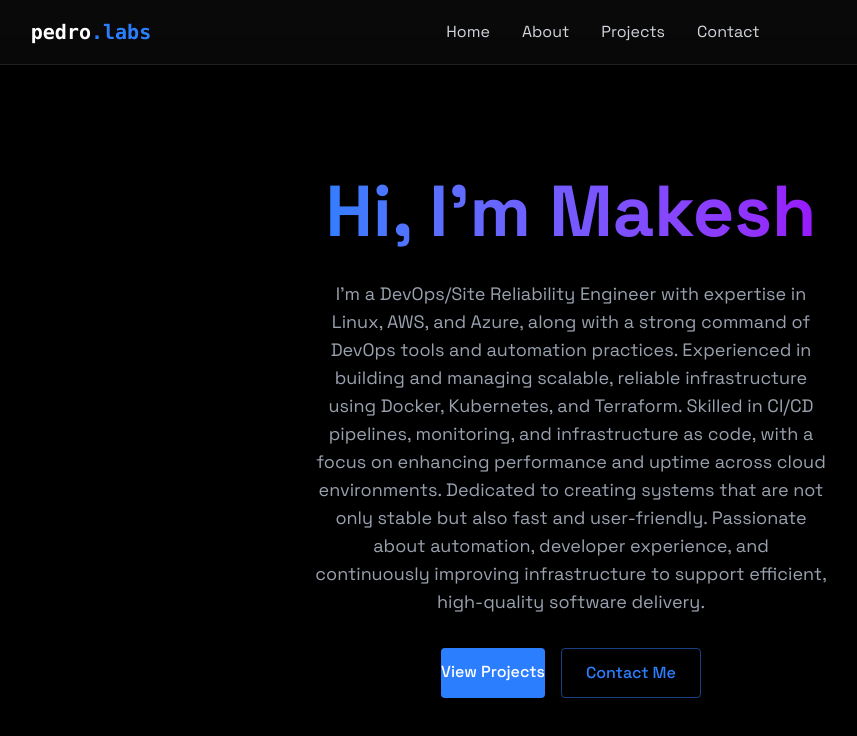
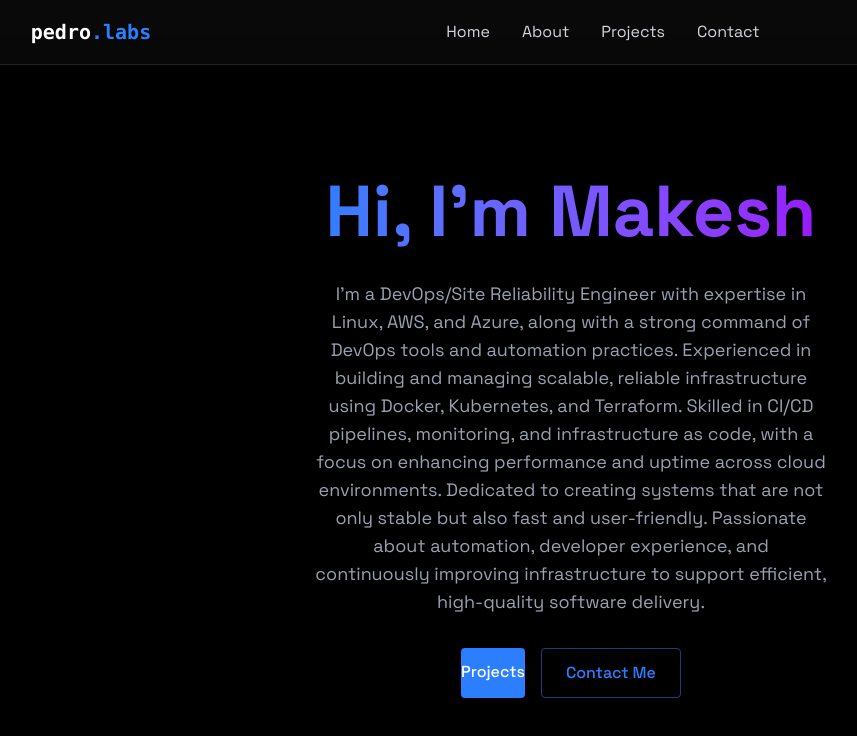
Before and after one commit to makeshmr/RedLabs, a React (Vite) app: page / in a window 1280 px wide. Shown: the top 736 px of the page, without its empty margins (69-926 px from the left). Built offline with nearby package versions, Linux system fonts and the light colour scheme.

Commit message:
home page completed

```diff
--- a/src/components/sections/Home.jsx
+++ b/src/components/sections/Home.jsx
@@ -22,7 +22,7 @@ export const Home = () => {
                 className="bg-blue-500 text-white py-3 px- 6 rounded font-medium transition relative overflow-hidden hover:-translate-y-0.5
                 hover:shadow-[0_0_15px_rgba(59,130,246,0.4)]"
                 >
-                 View Projects
+                   Projects
 
                 </a>
 
```
